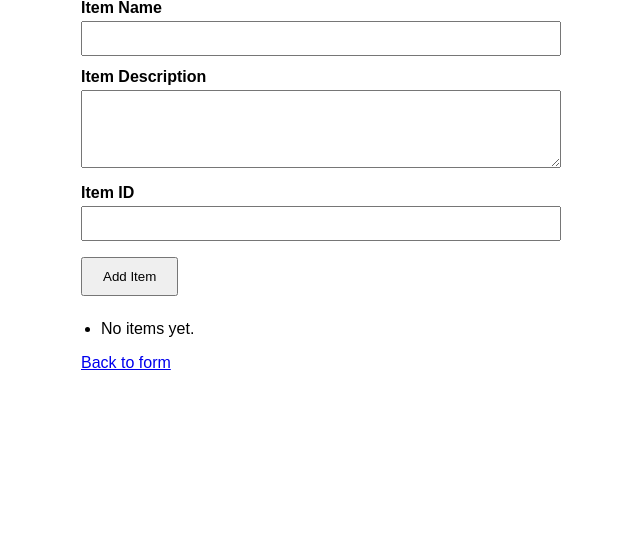
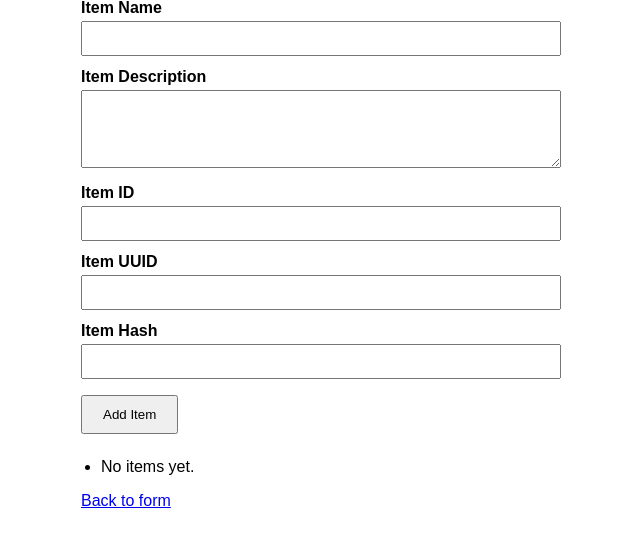
Before and after one commit to Chinmaysoro/Git_and_GitHub_Chinmay, a Flask app: template templates/todo.html in a window 1280 px wide. Shown: the part 119-666 px from the top of the page, without its empty margins (319-959 px from the left). Run offline with Flask 3, Linux system fonts and the light colour scheme; the template is opened without the code that fills it, so the values that code supplies are empty.

Commit message:
Re-commit

```diff
--- a/app.py
+++ b/app.py
@@ -16,6 +16,7 @@ client = MongoClient(os.environ['MONGO_URI'])
 client.admin.command('ping')
 db = client[os.environ.get('MONGO_DB_NAME', 'tutedude_db')]
 submissions = db['submissions']
+todo_items = db['todo_items']
 
 
 @app.route('/')
@@ -54,5 +55,22 @@ def success():
     return render_template('success.html')
 
 
+@app.route('/submittodoitem', methods=['POST'])
+def submit_todo_item():
+    data = request.form if request.form else (request.get_json(silent=True) or {})
+    item_name = str(data.get('itemName', '')).strip()
+    item_description = str(data.get('itemDescription', '')).strip()
+
+    if not item_name:
+        return jsonify(error='itemName is required.'), 400
+
+    try:
+        todo_items.insert_one({'itemName': item_name, 'itemDescription': item_description})
+    except PyMongoError as e:
+        return jsonify(error=f'Error submitting item: {e}'), 500
+
+    return jsonify(message='Item submitted successfully.'), 201
+
+
 if __name__ == '__main__':
     app.run(debug=True)
--- a/templates/todo.html
+++ b/templates/todo.html
@@ -31,6 +31,12 @@
         <label for="item_id">Item ID</label>
         <input type="text" id="item_id" name="item_id" value="{{ item_id or '' }}">
 
+        <label for="item_uuid">Item UUID</label>
+        <input type="text" id="item_uuid" name="item_uuid" value="{{ item_uuid or '' }}">
+
+        <label for="item_hash">Item Hash</label>
+        <input type="text" id="item_hash" name="item_hash" value="{{ item_hash or '' }}">
+
         <button type="submit">Add Item</button>
     </form>
 
```
